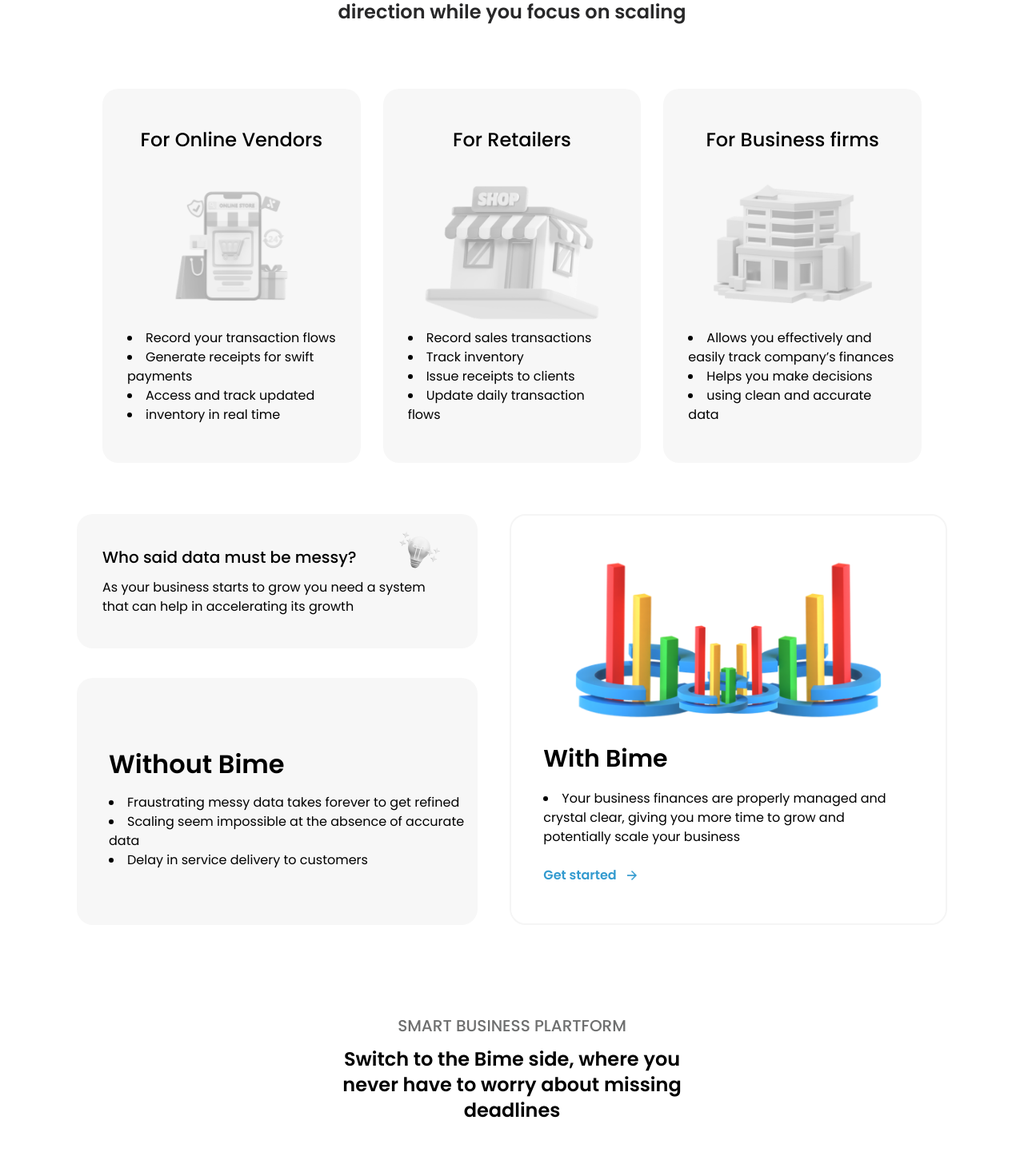
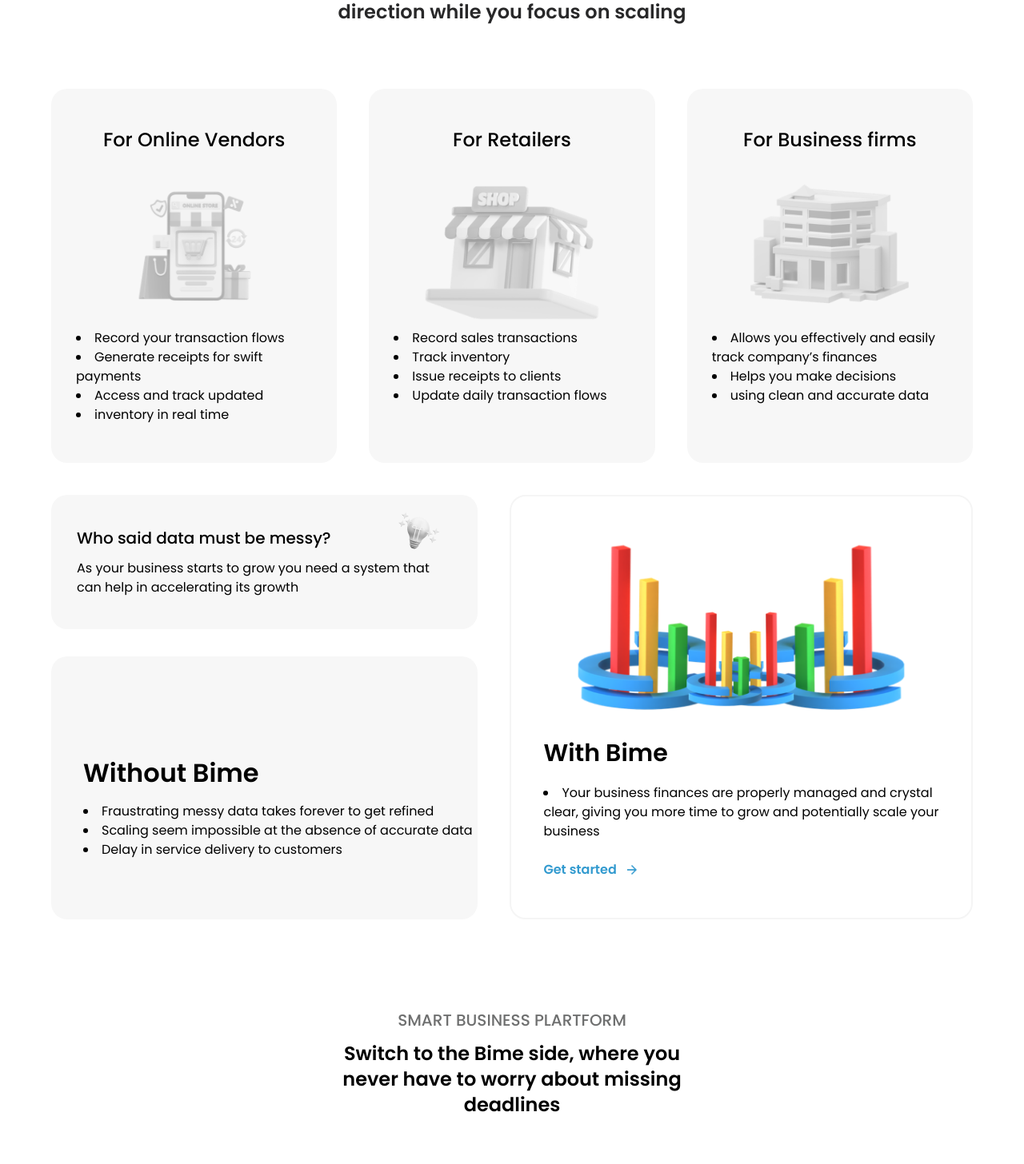
Before and after one commit to Omo-Akeye/Revamp, a Next.js app: page /home in a window 1280 px wide. Shown: the part 1034-2490 px from the top of the page at 80% size. Built offline with nearby package versions, Linux system fonts and the light colour scheme.

Commit message:
side alignment

```diff
--- a/src/app/home/ui/Cards.tsx
+++ b/src/app/home/ui/Cards.tsx
@@ -65,11 +65,11 @@
   };
 
   return (
-    <div className='flex max-lg:flex-col lg:justify-center xl:w-[80%] lg:w-[90%] w-[80%] mx-auto gap-x-7 mt-20 max-lg:gap-y-7 max-lg:items-center'>
+    <div className='flex max-lg:flex-col lg:justify-center  lg:w-[90%] w-[80%] mx-auto gap-x-10 mt-20 max-lg:gap-y-7 max-lg:items-center'>
       {cards.map((card, index) => (
         <div
           key={index}
-          className='bg-[#F7F7F7] md:rounded-[20px] rounded-2xl md:px-[31px] px-[18px] py-12  transition-transform duration-300 ease-in-out transform hover:scale-105 cursor-pointer max-w-[367px] w-full'
+          className='bg-[#F7F7F7] md:rounded-[20px] rounded-2xl md:px-[31px] px-[18px] py-12  transition-transform duration-300 ease-in-out transform hover:scale-105 cursor-pointer max-w-[385px] w-full'
           onMouseEnter={() => handleMouseEnter(index)}
           onMouseLeave={handleMouseLeave}
         >
--- a/src/app/home/ui/Why.tsx
+++ b/src/app/home/ui/Why.tsx
@@ -2,16 +2,16 @@
 
 export default function Why() {
   return (
-    <div className='md:mt-16 mt-14'>
+    <div className='md:mt-10 mt-14'>
 
-        <div className='flex gap-x-10 w-[85%] mx-auto max-lg:gap-y-8 justify-center max-lg:flex-col max-lg:items-center'>
-            <section className="max-w-[569px] w-full flex justify-between flex-col">
+        <div className='flex gap-x-10 w-[90%] mx-auto max-lg:gap-y-8 justify-center max-lg:flex-col max-lg:items-center'>
+            <section className="max-w-[596px] w-full flex justify-between flex-col">
             <div className='py-10 bg-[#F7F7F7] px-8  rounded-[20px] mb-5 relative'>
               <img src="images/idea-3d.png" alt="idea" className="absolute right-[5%] top-[5%]" />
             <p className='max-md:text-xs text-xl mb-3 font-medium'>Who said data must be messy?</p>
             <p className='md:text-base  text-sm max-md:mt-[6px] '>As your business starts to grow you need a system that can help in accelerating its growth</p>
             </div>
-            <div className='bg-[#F7F7F7] rounded-[20px] pt-[92px] pb-[52px] pl-10 h-[60%]'>
+            <div className='bg-[#F7F7F7] rounded-[20px] pt-[130px] pb-[52px] pl-10 h-[62%]'>
             <h1 className='md:text-[32px] text-2xl font-semibold mb-5'>Without Bime</h1>
                 <ul className="md:text-base md:gap-y-3 gap-4 list-inside list-disc">
                     <li>Fraustrating messy data takes forever to get refined</li>
@@ -22,7 +22,7 @@
 
 
             </section>
-            <section className="rounded-[20px] max-w-[569px] pt-8 w-full border-[2px] border-[#F5F5F5] px-10 pb-12">
+            <section className="rounded-[20px] max-w-[596px] pt-8 w-full border-[2px] border-[#F5F5F5] px-10 pb-12">
               <img src="images/free-bar.png" alt="bar" />
   <h1 className="text-3xl font-semibold mb-5">With Bime</h1>
   <li className="md:text-base list-inside list-disc">
```
